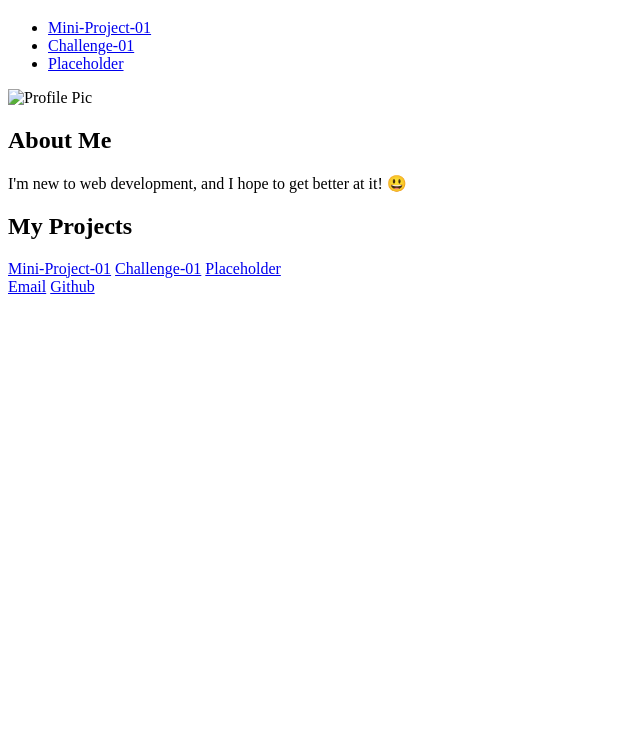
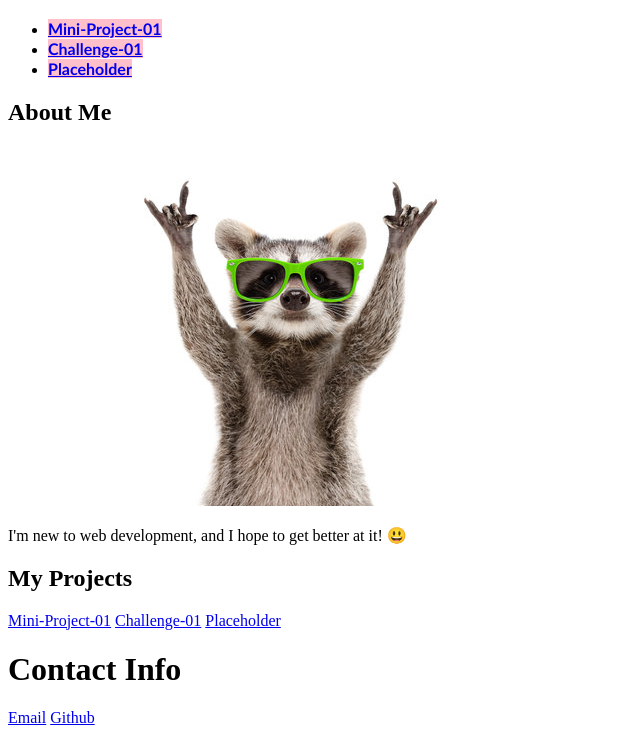
Before and after one commit to rrlangton/Portfolio, a plain HTML site: page index.html in a window 1280 px wide. Shown: the part 61-800 px from the top of the page, without its empty margins (0-640 px from the left). Drawn offline with Linux system fonts and the light colour scheme; files that its build step writes are made by us from their sources.

Commit message:
css updates

```diff
--- a/assets/style.css
+++ b/assets/style.css
@@ -0,0 +1,6 @@
+.navigation {
+    font-family: calibri;
+    font-size: 100%;
+    font-weight: bold;
+    background-color: pink;
+}
--- a/index.html
+++ b/index.html
@@ -15,13 +15,13 @@
         <div>
             <ul>
                 <li>
-                    <a class = "nav-bar" href="#Mini-Project-01">Mini-Project-01</a>
+                    <a class="navigation" href="#Mini-Project-01">Mini-Project-01</a>
                 </li>
                 <li>
-                    <a class = "nav-bar" href="#Challenge-01">Challenge-01</a>
+                    <a class="navigation" href="#Challenge-01">Challenge-01</a>
                 </li>
                 <li>
-                    <a class = "nav-bar" href="#Placeholder">Placeholder</a>
+                    <a class="navigation" href="#Placeholder">Placeholder</a>
                 </li>
             </ul>
         </div>
@@ -29,8 +29,8 @@
 
     <section>
         <div id="about-me">
-            <img src="raccoon.jpg" alt="Profile Pic" class="img-me"/>
             <h2>About Me</h2>
+            <img src="./images/raccoon.jpeg" alt="Profile Pic" class="img-me"/>
             <p>I'm new to web development, and I hope to get better at it! 😃</p>
         </div>
         <div id="my-projects" class="my-projects">
@@ -41,7 +41,13 @@
         </div>
     </section>
 
-    <footer id="contact-info">
+    <footer>
+        <div id="contact-info" class="contact-info">
+            <h1>Contact Info</h1>
         <a href="#">Email</a>
         <a href="#">Github</a>
     </footer>
+
+</body>
+
+</html>
```
Also changed, not shown: 1 other file.
